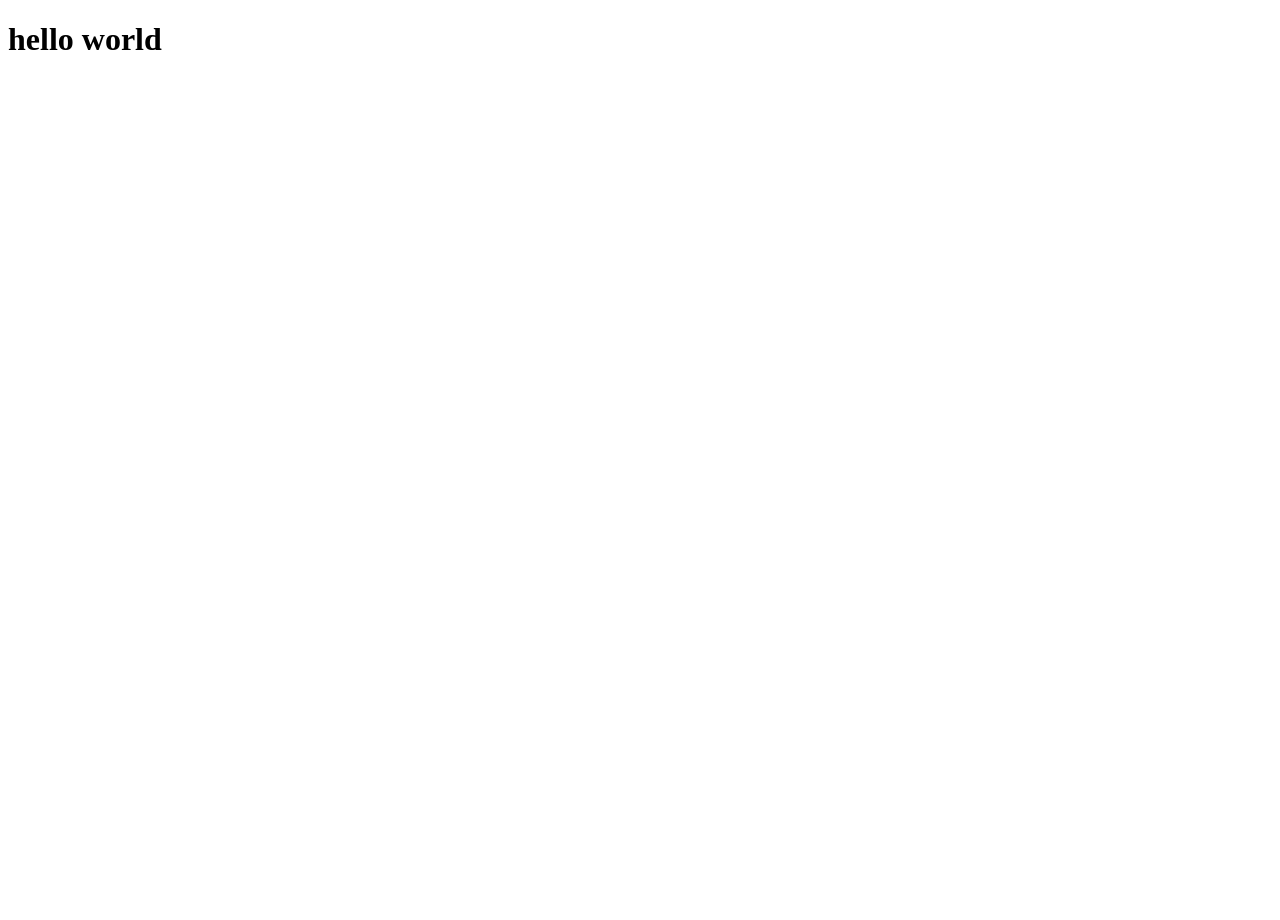
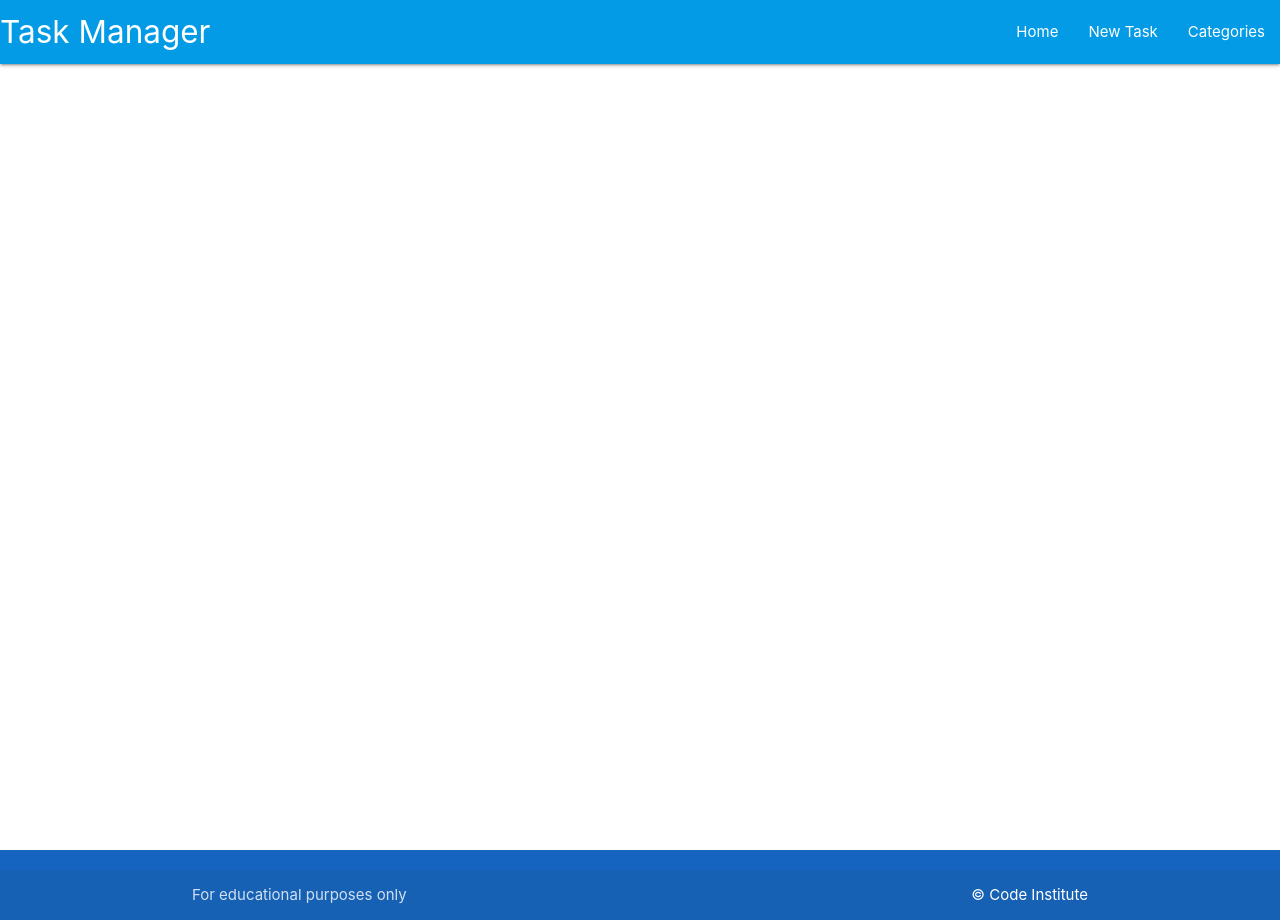
Before and after one commit to artontray/TASKS_MANAGER_PROJECT, a Flask app: page / in a window 1280 px wide. Before the commit the page is almost empty. Run offline with Flask 2, Linux system fonts and the light colour scheme.

Commit message:
Building a base.html with navbar footer from materializecss.com

```diff
--- /dev/null
+++ b/taskmanager/static/css/style.css
@@ -0,0 +1,10 @@
+
+  body {
+    display: flex;
+    min-height: 100vh;
+    flex-direction: column;
+  }
+
+  main {
+    flex: 1 0 auto;
+  }
--- /dev/null
+++ b/taskmanager/static/js/script.js
@@ -0,0 +1,5 @@
+document.addEventListener("DOMContentLoaded", function() {
+    // sidenav initialization
+    let sidenav = document.querySelectorAll(".sidenav");
+    M.Sidenav.init(sidenav);
+});
--- a/taskmanager/templates/base.html
+++ b/taskmanager/templates/base.html
@@ -1,12 +1,59 @@
 <!DOCTYPE html>
 <html lang="en">
 <head>
+
     <meta charset="UTF-8">
     <meta http-equiv="X-UA-Compatible" content="IE=edge">
     <meta name="viewport" content="width=device-width, initial-scale=1.0">
+    <link rel="stylesheet" href="https://cdnjs.cloudflare.com/ajax/libs/font-awesome/5.15.3/css/all.min.css"
+        integrity="sha512-iBBXm8fW90+nuLcSKlbmrPcLa0OT92xO1BIsZ+ywDWZCvqsWgccV3gFoRBv0z+8dLJgyAHIhR35VZc2oM/gI1w=="
+        crossorigin="anonymous" referrerpolicy="no-referrer">
+    <link rel="stylesheet" href="https://cdnjs.cloudflare.com/ajax/libs/materialize/1.0.0/css/materialize.min.css"
+        type="text/css">
+    <link rel="stylesheet" href="{{ url_for('static', filename='css/style.css') }}" type="text/css">
     <title>Task Manager</title>
 </head>
+
 <body>
-    <h1>hello world</h1>
+
+    <header>
+        <!-- top navbar -->
+        <nav class="light-blue darken-1">
+            <div class="nav-wrapper">
+            <a href="{{ url_for('home') }}" class="brand-logo">Task Manager</a>
+            <a href="#" data-target="mobile-demo" class="sidenav-trigger"><i class="fas fa-bars"></i></a>
+            <ul class="right hide-on-med-and-down">
+                <li><a href="{{ url_for('home') }}">Home</a></li>
+                <li><a href="">New Task</a></li>
+                <li><a href="">Categories</a></li>
+            </ul>
+            </div>
+        </nav>
+
+        <!-- mobile sidenav -->
+        <ul class="sidenav" id="mobile-demo">
+            <li><a href="{{ url_for('home') }}">Home</a></li>
+            <li><a href="">New Task</a></li>
+            <li><a href="">Categories</a></li>
+        </ul>
+    </header>
+
+    <main class="container">
+        {% block content %}
+        {% endblock %}
+    </main>
+
+    <footer class="page-footer blue darken-3">
+        <div class="footer-copyright">
+            <div class="container">
+                For educational purposes only
+                <a class="white-text right" href="https://codeinstitute.net" target="_blank">&copy; Code Institute</a>
+            </div>
+        </div>
+    </footer>
+
+    <script src="https://cdnjs.cloudflare.com/ajax/libs/materialize/1.0.0/js/materialize.min.js"></script>
+    <script src="{{ url_for('static', filename='js/script.js') }}"></script>
+
 </body>
 </html>
```
Also changed, not shown: taskmanager/models.py (renamed from taskmanager/templates/models.py).
